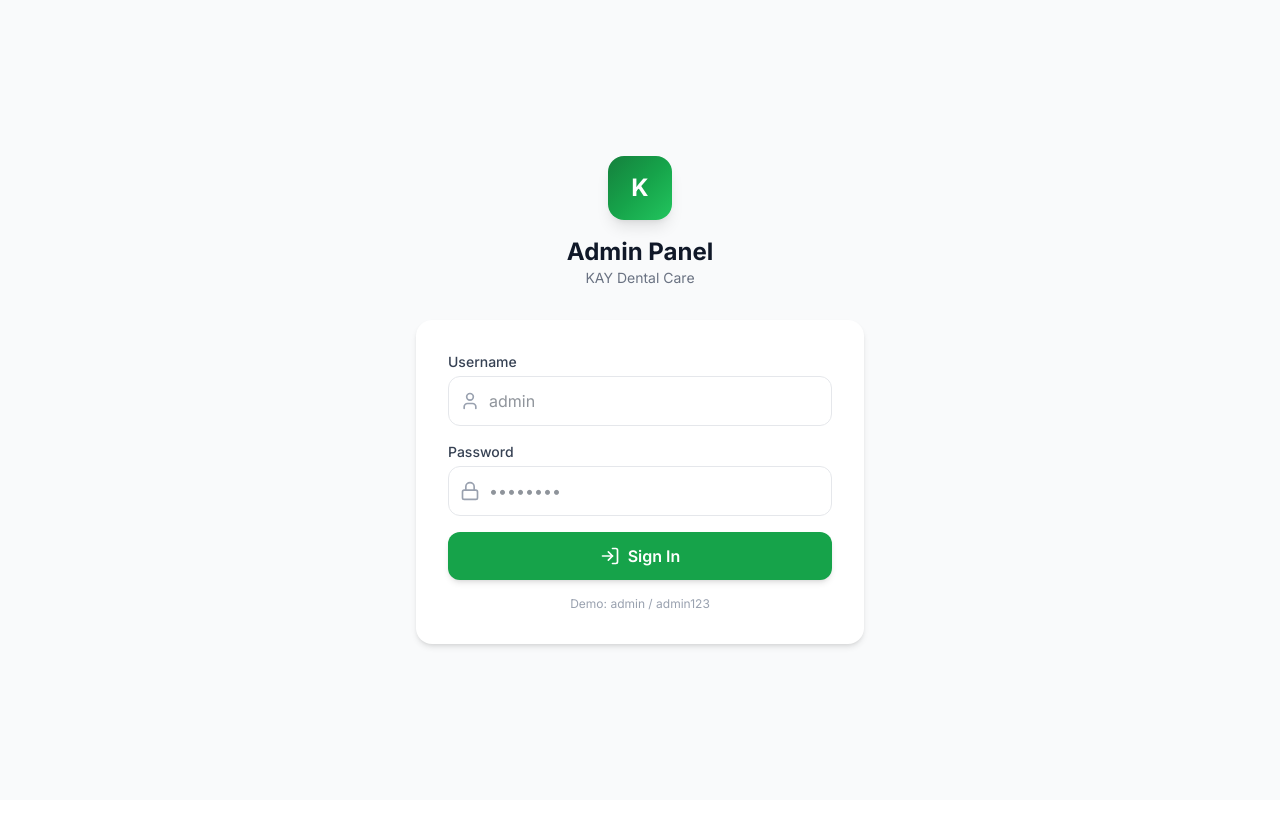
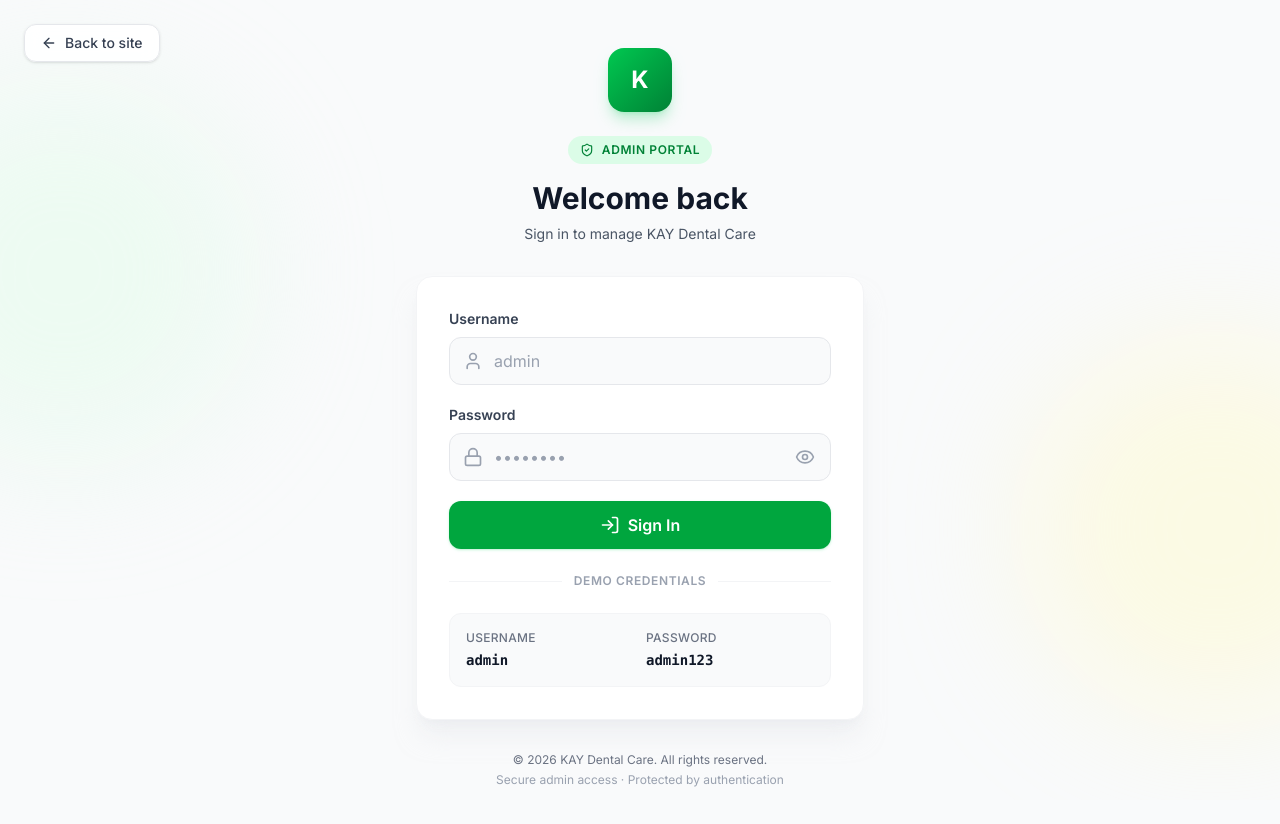
Before and after one commit to zarn-chalamet/kay-dental, a React (Vite) app: page /admin/login in a window 1280 px wide. Shown: the top 824 px of the page. Before the commit the page ends 800 px from the top, so only its background shows below. Built offline with nearby package versions, Linux system fonts and the light colour scheme; no server answers.

Commit message:
refactor(admin-login): modernize with brand-aligned design

```diff
--- a/src/pages/admin/AdminLoginPage.tsx
+++ b/src/pages/admin/AdminLoginPage.tsx
@@ -1,13 +1,15 @@
 import { useState } from 'react';
 import { useNavigate } from 'react-router-dom';
 import { motion } from 'framer-motion';
-import { Lock, User, LogIn, Loader2 } from 'lucide-react';
+import { Lock, User, LogIn, Loader2, Eye, EyeOff, ShieldCheck, ArrowLeft } from 'lucide-react';
 import { useAuthStore } from '@/store/useAuthStore';
+import { Link } from 'react-router-dom';
 import toast from 'react-hot-toast';
 
 export default function AdminLoginPage() {
   const [username, setUsername] = useState('');
   const [password, setPassword] = useState('');
+  const [showPassword, setShowPassword] = useState(false);
   const [isLoading, setIsLoading] = useState(false);
   const login = useAuthStore((s) => s.login);
   const navigate = useNavigate();
@@ -20,7 +22,7 @@ export default function AdminLoginPage() {
       const success = await login(username, password);
 
       if (success) {
-        toast.success('Login successful!');
+        toast.success('Welcome back!');
         navigate('/admin');
       } else {
         toast.error('Invalid username or password');
@@ -34,75 +36,186 @@ export default function AdminLoginPage() {
   };
 
   return (
-    <div className="min-h-screen bg-gray-50 flex items-center justify-center px-4">
+    <div className="min-h-screen bg-gray-50 font-sans">
+      {/* Decorative background */}
+      <div className="fixed inset-0 overflow-hidden pointer-events-none">
+        <div className="absolute -left-32 top-20 h-96 w-96 rounded-full bg-green-100/40 blur-3xl" />
+        <div className="absolute -right-32 bottom-20 h-96 w-96 rounded-full bg-yellow-100/40 blur-3xl" />
+      </div>
+
+      {/* Back to site link */}
+      <div className="relative">
+        <Link
+          to="/"
+          className="fixed top-6 left-6 z-10 inline-flex items-center gap-2 rounded-xl border border-gray-200 bg-white/90 backdrop-blur px-4 py-2 text-sm font-medium text-gray-700 shadow-sm transition-all hover:border-green-300 hover:text-green-700 hover:shadow-md"
+        >
+          <ArrowLeft className="h-4 w-4" />
+          Back to site
+        </Link>
+      </div>
+
+      {/* Main content */}
+      <div className="relative min-h-screen flex items-center justify-center px-4 py-12">
         <motion.div
           initial={{ opacity: 0, y: 20 }}
           animate={{ opacity: 1, y: 0 }}
+          transition={{ duration: 0.5 }}
           className="w-full max-w-md"
         >
+          {/* Header */}
           <div className="text-center mb-8">
-          <div className="w-16 h-16 rounded-2xl gradient-green flex items-center justify-center text-white font-bold text-2xl mx-auto mb-4 shadow-lg">
+            <motion.div
+              initial={{ scale: 0.8, opacity: 0 }}
+              animate={{ scale: 1, opacity: 1 }}
+              transition={{ delay: 0.1, duration: 0.5 }}
+              className="mx-auto mb-6 flex h-16 w-16 items-center justify-center rounded-2xl bg-gradient-to-br from-green-500 to-green-700 text-white font-bold text-2xl shadow-lg shadow-green-500/25"
+            >
               K
-          </div>
-          <h1 className="text-2xl font-bold text-gray-900">Admin Panel</h1>
-          <p className="text-gray-500 text-sm">KAY Dental Care</p>
+            </motion.div>
+
+            <div className="inline-flex items-center gap-2 rounded-full bg-green-100 px-3 py-1.5 text-xs font-semibold uppercase tracking-wider text-green-700 mb-4">
+              <ShieldCheck className="h-3.5 w-3.5" />
+              Admin Portal
             </div>
 
-        <div className="card p-8">
-          <form onSubmit={handleSubmit} className="space-y-4">
+            <h1 className="text-3xl font-bold text-gray-900">Welcome back</h1>
+            <p className="mt-2 text-sm text-gray-600">
+              Sign in to manage KAY Dental Care
+            </p>
+          </div>
+
+          {/* Login Card */}
+          <motion.div
+            initial={{ opacity: 0, y: 10 }}
+            animate={{ opacity: 1, y: 0 }}
+            transition={{ delay: 0.2, duration: 0.5 }}
+            className="rounded-2xl border border-gray-100 bg-white p-6 md:p-8 shadow-xl shadow-gray-200/50"
+          >
+            <form onSubmit={handleSubmit} className="space-y-5">
+              {/* Username */}
               <div>
-              <label className="block text-sm font-medium text-gray-700 mb-1">Username</label>
+                <label
+                  htmlFor="username"
+                  className="mb-2 block text-sm font-semibold text-gray-700"
+                >
+                  Username
+                </label>
                 <div className="relative">
-                <User className="absolute left-3 top-1/2 -translate-y-1/2 w-5 h-5 text-gray-400" />
+                  <User className="absolute left-3.5 top-1/2 -translate-y-1/2 h-5 w-5 text-gray-400" />
                   <input
+                    id="username"
                     type="text"
+                    autoComplete="username"
                     value={username}
-                  onChange={e => setUsername(e.target.value)}
-                  className="w-full pl-10 pr-4 py-3 rounded-xl border border-gray-200 focus:border-primary-500 focus:ring-2 focus:ring-primary-200 outline-none"
+                    onChange={(e) => setUsername(e.target.value)}
+                    className="h-12 w-full rounded-xl border border-gray-200 bg-gray-50 pl-11 pr-4 text-base text-gray-900 placeholder:text-gray-400 transition-all focus:border-green-500 focus:bg-white focus:outline-none focus:ring-2 focus:ring-green-500/20"
                     placeholder="admin"
                     required
                     disabled={isLoading}
                   />
                 </div>
               </div>
+
+              {/* Password */}
               <div>
-              <label className="block text-sm font-medium text-gray-700 mb-1">Password</label>
+                <label
+                  htmlFor="password"
+                  className="mb-2 block text-sm font-semibold text-gray-700"
+                >
+                  Password
+                </label>
                 <div className="relative">
-                <Lock className="absolute left-3 top-1/2 -translate-y-1/2 w-5 h-5 text-gray-400" />
+                  <Lock className="absolute left-3.5 top-1/2 -translate-y-1/2 h-5 w-5 text-gray-400" />
                   <input
-                  type="password"
+                    id="password"
+                    type={showPassword ? 'text' : 'password'}
+                    autoComplete="current-password"
                     value={password}
-                  onChange={e => setPassword(e.target.value)}
-                  className="w-full pl-10 pr-4 py-3 rounded-xl border border-gray-200 focus:border-primary-500 focus:ring-2 focus:ring-primary-200 outline-none"
+                    onChange={(e) => setPassword(e.target.value)}
+                    className="h-12 w-full rounded-xl border border-gray-200 bg-gray-50 pl-11 pr-11 text-base text-gray-900 placeholder:text-gray-400 transition-all focus:border-green-500 focus:bg-white focus:outline-none focus:ring-2 focus:ring-green-500/20"
                     placeholder="••••••••"
                     required
                     disabled={isLoading}
                   />
+                  <button
+                    type="button"
+                    onClick={() => setShowPassword(!showPassword)}
+                    className="absolute right-3 top-1/2 -translate-y-1/2 p-1 rounded-lg text-gray-400 hover:text-gray-600 hover:bg-gray-100 transition-colors"
+                    tabIndex={-1}
+                    aria-label={showPassword ? 'Hide password' : 'Show password'}
+                  >
+                    {showPassword ? (
+                      <EyeOff className="h-5 w-5" />
+                    ) : (
+                      <Eye className="h-5 w-5" />
+                    )}
+                  </button>
                 </div>
               </div>
+
+              {/* Submit button */}
               <button
                 type="submit"
                 disabled={isLoading}
-              className={`btn-primary w-full flex items-center justify-center gap-2 ${isLoading ? 'opacity-50 cursor-not-allowed' : ''}`}
+                className="inline-flex min-h-12 w-full items-center justify-center gap-2 rounded-xl bg-green-600 px-6 py-3 font-semibold text-white shadow-sm shadow-green-500/20 transition-all duration-200 hover:bg-green-700 hover:shadow-md active:scale-95 disabled:opacity-60 disabled:cursor-not-allowed focus:outline-none focus:ring-2 focus:ring-green-500 focus:ring-offset-2"
               >
                 {isLoading ? (
                   <>
-                  <Loader2 className="w-5 h-5 animate-spin" />
+                    <Loader2 className="h-5 w-5 animate-spin" />
                     Signing in...
                   </>
                 ) : (
                   <>
-                  <LogIn className="w-5 h-5" />
+                    <LogIn className="h-5 w-5" />
                     Sign In
                   </>
                 )}
               </button>
             </form>
-          <p className="text-xs text-gray-400 text-center mt-4">
-            Demo: admin / admin123
+
+            {/* Divider */}
+            <div className="my-6 flex items-center gap-3">
+              <div className="h-px flex-1 bg-gray-100" />
+              <span className="text-xs font-semibold text-gray-400 uppercase tracking-wider">
+                Demo Credentials
+              </span>
+              <div className="h-px flex-1 bg-gray-100" />
+            </div>
+
+            {/* Demo credentials info */}
+            <div className="rounded-xl bg-gray-50 border border-gray-100 p-4">
+              <div className="grid grid-cols-2 gap-3 text-sm">
+                <div>
+                  <div className="text-xs font-medium text-gray-500 uppercase tracking-wide">
+                    Username
+                  </div>
+                  <div className="mt-1 font-mono text-gray-900 font-semibold">
+                    admin
+                  </div>
+                </div>
+                <div>
+                  <div className="text-xs font-medium text-gray-500 uppercase tracking-wide">
+                    Password
+                  </div>
+                  <div className="mt-1 font-mono text-gray-900 font-semibold">
+                    admin123
+                  </div>
+                </div>
+              </div>
+            </div>
+          </motion.div>
+
+          {/* Footer */}
+          <div className="mt-8 text-center">
+            <p className="text-xs text-gray-500">
+              © {new Date().getFullYear()} KAY Dental Care. All rights reserved.
+            </p>
+            <p className="mt-1 text-xs text-gray-400">
+              Secure admin access · Protected by authentication
             </p>
           </div>
         </motion.div>
       </div>
+    </div>
   );
 }
```
Lines whose indentation alone changed are shown as unchanged.
